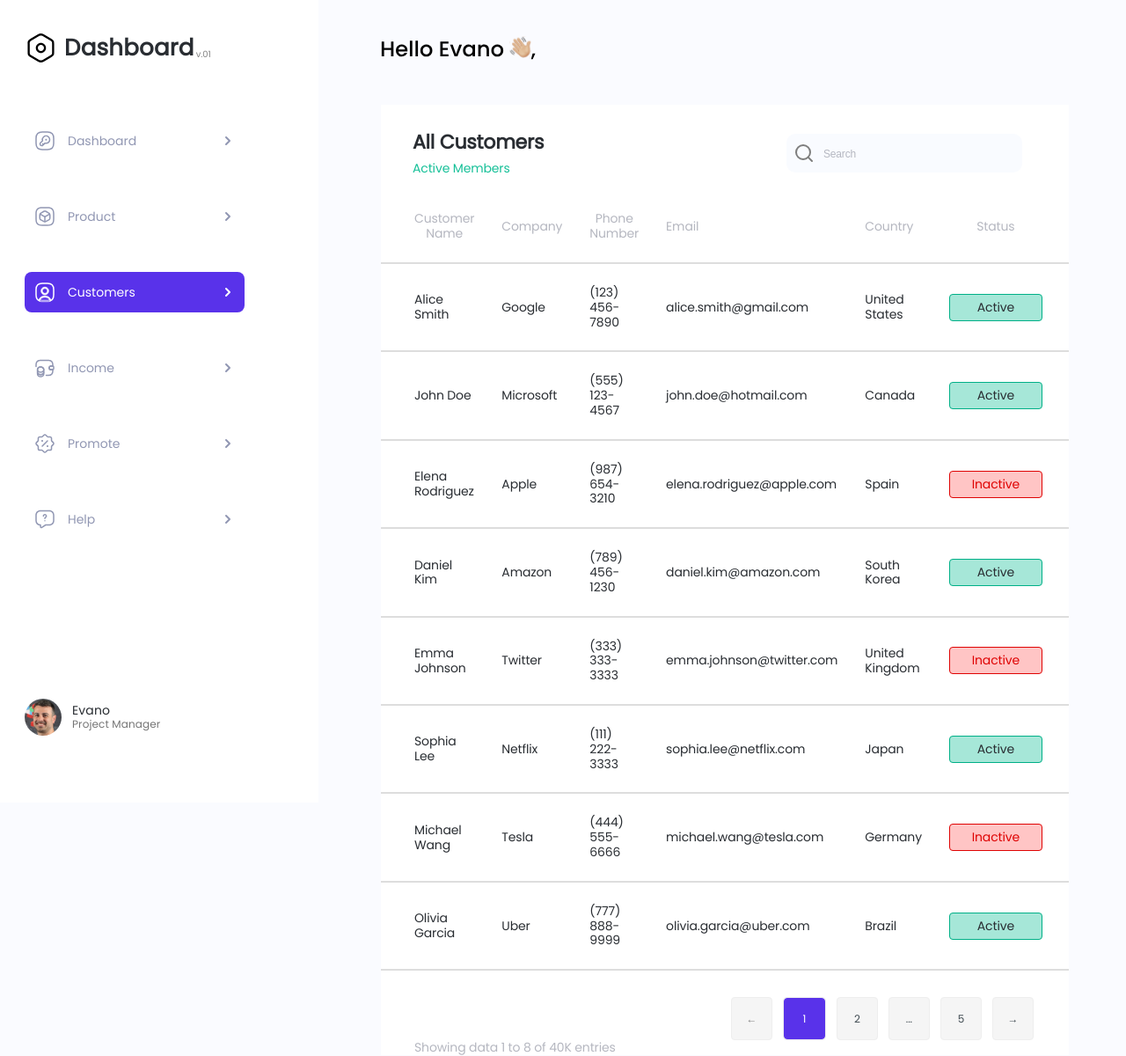
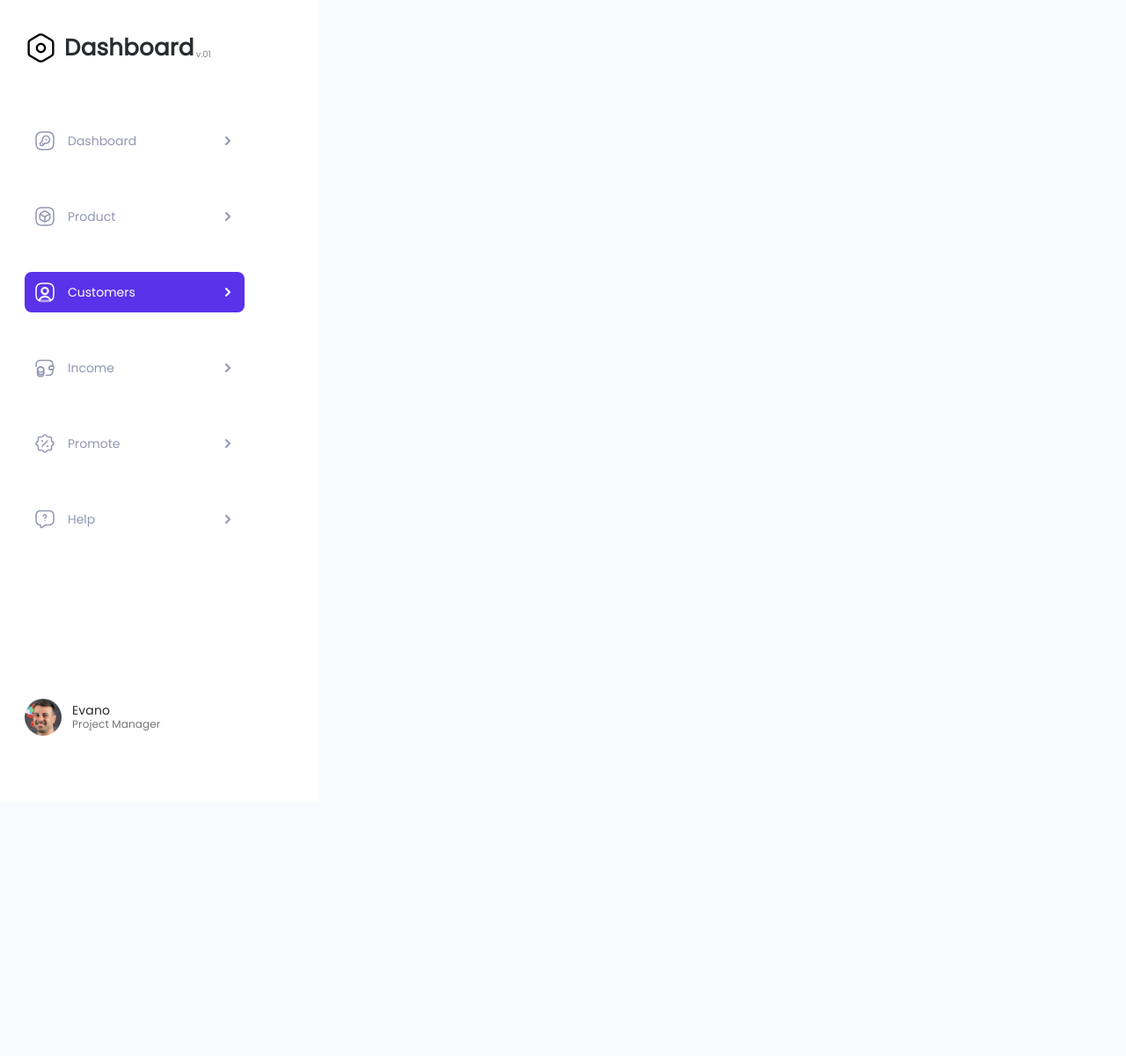
Before and after one commit to Vlad0si4/test-project, a React (Vite) app: page /customers in a window 1280 px wide. Shown: the whole page at 88% size. After the commit the page ends 912 px from the top, so only its background shows below. Built offline with nearby package versions, Linux system fonts and the light colour scheme.

Commit message:
ADDED: filter, mob.version aside

```diff
--- a/package.json
+++ b/package.json
@@ -12,10 +12,12 @@
   "dependencies": {
     "@fontsource/poppins": "^5.0.8",
     "modern-normalize": "^2.0.0",
+    "prop-types": "^15.8.1",
     "react": "^18.2.0",
     "react-dom": "^18.2.0",
     "react-icons": "^4.12.0",
     "react-paginate": "^8.2.0",
+    "react-responsive": "^9.0.2",
     "react-router-dom": "^6.20.1"
   },
   "devDependencies": {
--- a/src/components/AsideBar/AsideBar.module.css
+++ b/src/components/AsideBar/AsideBar.module.css
@@ -7,3 +7,12 @@
   gap: 64px;
   padding: 36px 28px 76px 28px;
 }
+@media only screen and (max-width: 767px) {
+  .aside {
+    width: 100vh;
+    align-items: center;
+    justify-content: center;
+    justify-content: center;
+    gap: 20px;
+  }
+}
--- a/src/components/CustomersTable/CustomerTable.jsx
+++ b/src/components/CustomersTable/CustomerTable.jsx
@@ -1,10 +1,11 @@
 import { useState } from "react";
+import { Pagination } from "../paginatioin/Pagination";
+import { SearchBar } from "../SearchBar/SearchBar";
+import { useMediaQuery } from "react-responsive";
+
+import titleLogo from "../../assets/titleLogo.svg";
 import peopleJSON from "../../data/people.json";
-import { SearchBar } from "../SearchBar/SearchBar";
 import styles from "./CustomerTable.module.css";
-import titleLogo from "../../assets/titleLogo.svg";
-// import { PaginatedItems } from "../Paginatioin/Pagination";
-import { Pagination } from "../paginatioin/Pagination";
 
 const categories = [
   { label: "Customer Name" },
@@ -16,16 +17,34 @@ const categories = [
 ];
 
 export const CustomerTable = () => {
-  const [items] = useState(peopleJSON);
+  const [items, setItems] = useState(peopleJSON);
   const [page, setPage] = useState(1);
   const [itemPerPage] = useState(8);
+  const [search, setSearch] = useState("");
+
+
+
+
 
   const indexOfLastItem = page * itemPerPage;
   const indexOfFirstItem = indexOfLastItem - itemPerPage;
   const currentItems = items.slice(indexOfFirstItem, indexOfLastItem);
 
-  const handlePageChange = (pageNumber) => {
-    setPage(pageNumber);
+  const handlePageChange = (selectedPage) => {
+    setPage(selectedPage);
+  };
+
+  const handleSearch = (filterData) => {
+    setSearch(filterData);
+
+    const filtered = filterData
+      ? items.filter((el) =>
+          el.name.toLowerCase().includes(filterData.toLowerCase())
+        )
+      : peopleJSON;
+
+    setItems(filtered);
+    setPage(1);
   };
 
   return (
@@ -44,7 +63,7 @@ export const CustomerTable = () => {
             <p className={styles.customers__text}>Active Members</p>
           </div>
           <div>
-            <SearchBar />
+            <SearchBar itemsSearch={handleSearch} />
           </div>
         </div>
         <table className={styles.customers__table}>
@@ -62,7 +81,7 @@ export const CustomerTable = () => {
           </thead>
           <tbody className={styles.customers__body}>
             {currentItems.map((el) => (
-              <tr className={styles.customers__list} key={el.phone}>
+              <tr className={styles.customers__list} key={crypto.randomUUID()}>
                 <td className={styles.customers__item}>{el.name}</td>
                 <td className={styles.customers__item}>{el.company}</td>
                 <td className={styles.customers__item}>{el.phone}</td>
@@ -74,7 +93,6 @@ export const CustomerTable = () => {
                       el.status === "Active" ? styles.active : styles.inactive
                     }`}
                   >
-                    {" "}
                     {el.status}
                   </span>
                 </td>
@@ -82,18 +100,22 @@ export const CustomerTable = () => {
             ))}
           </tbody>
         </table>
-        <Pagination
-          onPageChange={handlePageChange}
-          totalItems={items.length}
-          currentPage={page}
-          perPage={itemPerPage}
+        <div className={styles.customers__pagination__wrapper}>
+          {items.length === 0 ? (
+            <span>no match</span>
+          ) : (
+            <span className={styles.customer__entries}>
+              Showing data 1 to 8 of {items.length}K entries
+            </span>
+          )}
 
-          // pageCount={Math.ceil(items.length / itemPerPage)}
-          // paginate={paginate}
-        />
-        <span className={styles.customer__entries}>
-          Showing data 1 to 8 of {items.length}K entries
-        </span>
+          <Pagination
+            onPageChange={handlePageChange}
+            totalItems={items.length}
+            currentPage={page}
+            perPage={itemPerPage}
+          />
+        </div>
       </div>
     </div>
   );
--- a/src/components/CustomersTable/CustomerTable.module.css
+++ b/src/components/CustomersTable/CustomerTable.module.css
@@ -8,7 +8,8 @@
 .customers__container {
   background-color: #fff;
   margin-left: 71px;
-  margin-right: 71px;
+  min-width: 968px;
+  min-height: 812px;
 }
 .customers__container__title {
   display: flex;
@@ -31,11 +32,11 @@
 
 .customers__table {
   border-collapse: collapse;
+  width: 100%;
 }
 .customers__head {
   border-bottom: 2px solid #ddd;
   color: #b5b7c0;
-  /* padding: 0 38px; */
   padding-bottom: 14px;
 }
 
@@ -43,17 +44,12 @@
   font-size: 14px;
   font-weight: 500;
   letter-spacing: -0.14px;
-  padding-right: 30px;
   padding-bottom: 24px;
+  text-align: left;
 }
+
 .customers__categories__text:nth-child(1) {
   padding-left: 38px;
-}
-.customers__categories__text:nth-child(4) {
-  text-align: left;
-}
-.customers__categories__text:nth-child(5) {
-  text-align: left;
 }
 
 .customers__list {
@@ -64,9 +60,6 @@
   border-bottom: 2px solid #ddd;
 }
 
-/* .customers__list::after {
-width: 888px;
-} */
 .customers__item {
   padding-top: 24px;
   padding-bottom: 24px;
@@ -125,3 +118,10 @@ width: 888px;
   padding-left: 38px;
   padding-top: 32px;
 }
+
+.customers__pagination__wrapper {
+  display: flex;
+  align-items: center;
+  justify-content: space-between;
+  padding-bottom: 41px;
+}
--- a/src/components/NavigateLink/NavLink.module.css
+++ b/src/components/NavigateLink/NavLink.module.css
@@ -2,6 +2,12 @@
   display: flex;
   flex-direction: column;
   gap: 40px;
+}
+@media only screen and (max-width: 767px) {
+  .aside__list {
+    gap: 20px;
+    padding-top: 60px;
+  }
 }
 .aside__item {
   display: flex;
--- a/src/components/Paginatioin/Pagination.jsx
+++ b/src/components/Paginatioin/Pagination.jsx
@@ -1,5 +1,6 @@
 import ReactPaginate from "react-paginate";
 import styles from "./Pagination.module.css";
+import PropTypes from "prop-types";
 
 export const Pagination = ({
   onPageChange,
@@ -26,8 +27,8 @@ export const Pagination = ({
         onPageChange={handlePageClick}
         forcePage={currentPage - 1}
         pageCount={pageCount}
-        previousLabel="←"
-        nextLabel="→"
+        previousLabel="&#60;"
+        nextLabel="&#62;"
         pageRangeDisplayed={1}
         marginPagesDisplayed={1}
         renderOnZeroPageCount={null}
@@ -40,25 +41,9 @@ export const Pagination = ({
   );
 };
 
-// import styles from "./Pagination.module.css";
-
-// export const Pagination = ({ pageCount, paginate }) => {
-//   const pageNumber = [];
-//   for (let i = 1; i <= pageCount; i++) {
-//     pageNumber.push(i);
-//   }
-
-//   return (
-//     <div>
-//       <ul className={styles.pagination__list}>
-//         {pageNumber.map((number) => (
-//           <li key={number}>
-//             <a href="#" onClick={() => paginate(number)}>
-//               {number}
-//             </a>
-//           </li>
-//         ))}
-//       </ul>
-//     </div>
-//   );
-// };
+Pagination.propTypes = {
+  perPage: PropTypes.number,
+  currentPage: PropTypes.number,
+  totalItems: PropTypes.number,
+  onPageChange: PropTypes.func,
+};
--- a/src/components/Paginatioin/Pagination.module.css
+++ b/src/components/Paginatioin/Pagination.module.css
@@ -25,11 +25,8 @@
 
   justify-content: center;
   align-items: center;
-  gap: 10px;
-
   border-radius: 4px;
   border: 1px solid #eee;
-
   background-color: #f5f5f5;
 }
 
@@ -38,7 +35,7 @@
   justify-content: center;
   align-items: center;
   width: 25px;
-  height: 25px;
-  padding: 10px 10px 10px 10px;
+  height: 24px;
+
   cursor: pointer;
 }
--- a/src/components/SearchBar/SearchBar.jsx
+++ b/src/components/SearchBar/SearchBar.jsx
@@ -1,10 +1,29 @@
+import { useState } from "react";
 import sprite from "../../assets/sprite.svg";
 import styles from "./SearchBar.module.css";
 
-export const SearchBar = () => {
+export const SearchBar = ({ itemsSearch }) => {
+  const [search, setSearch] = useState("");
+
+  const handleChangeInput = (event) => {
+    const newSearchValue = event.target.value;
+    setSearch(newSearchValue);
+    itemsSearch(newSearchValue);
+  };
+
+  const handleSubmit = (e) => {
+    e.preventDefault();
+  };
+
   return (
-    <form className={styles.input__wrapper}>
-      <input className={styles.input} placeholder="Search" />
+    <form className={styles.input__wrapper} onSubmit={handleSubmit}>
+      <input
+        type="text"
+        className={styles.input}
+        placeholder="Search"
+        value={search}
+        onChange={handleChangeInput}
+      />
       <button className={styles.button}>
         <svg className={styles.svg}>
           <use href={sprite + "#search"}></use>
--- a/src/components/UserLogo/UserLogo.module.css
+++ b/src/components/UserLogo/UserLogo.module.css
@@ -3,6 +3,14 @@
   align-items: center;
   gap: 12px;
   margin-top: auto;
+}
+@media only screen and (max-width: 767px) {
+  .aside__user__wrapper {
+    margin-top: 0;
+    padding-top: 50px;
+
+    align-items: flex-start;
+  }
 }
 .aside__user__title {
   font-size: 14px;
--- a/src/shared/components/SharedLayout/SharedLayout.jsx
+++ b/src/shared/components/SharedLayout/SharedLayout.jsx
@@ -1,14 +1,19 @@
 import { Outlet } from "react-router-dom";
 import { AsideBar } from "../../../components/AsideBar/AsideBar";
 import styles from "./SharedLayout.module.css";
+import { useMediaQuery } from "react-responsive";
+import { useState } from "react";
 
 export const SharedLayout = () => {
+  const isMobile = useMediaQuery({ query: "(max-width: 767px)" });
+
+  const [showOnMobile, setShowOnMobile] = useState(false);
+
   return (
     <div className={styles.container}>
+      {}
       <AsideBar />
-      <main>
-        <Outlet />
-      </main>
+      <main>{/* <Outlet /> */}</main>
     </div>
   );
 };
--- a/src/shared/components/SharedLayout/SharedLayout.module.css
+++ b/src/shared/components/SharedLayout/SharedLayout.module.css
@@ -1,4 +1,8 @@
 .container {
   display: flex;
-  max-width: 1440px;
 }
+@media only screen and (min-width: 768px) {
+  .container {
+    max-width: 1440px;
+  }
+}
```
Also changed, not shown: 1 other file (tests, documents, lock files or other folders).
